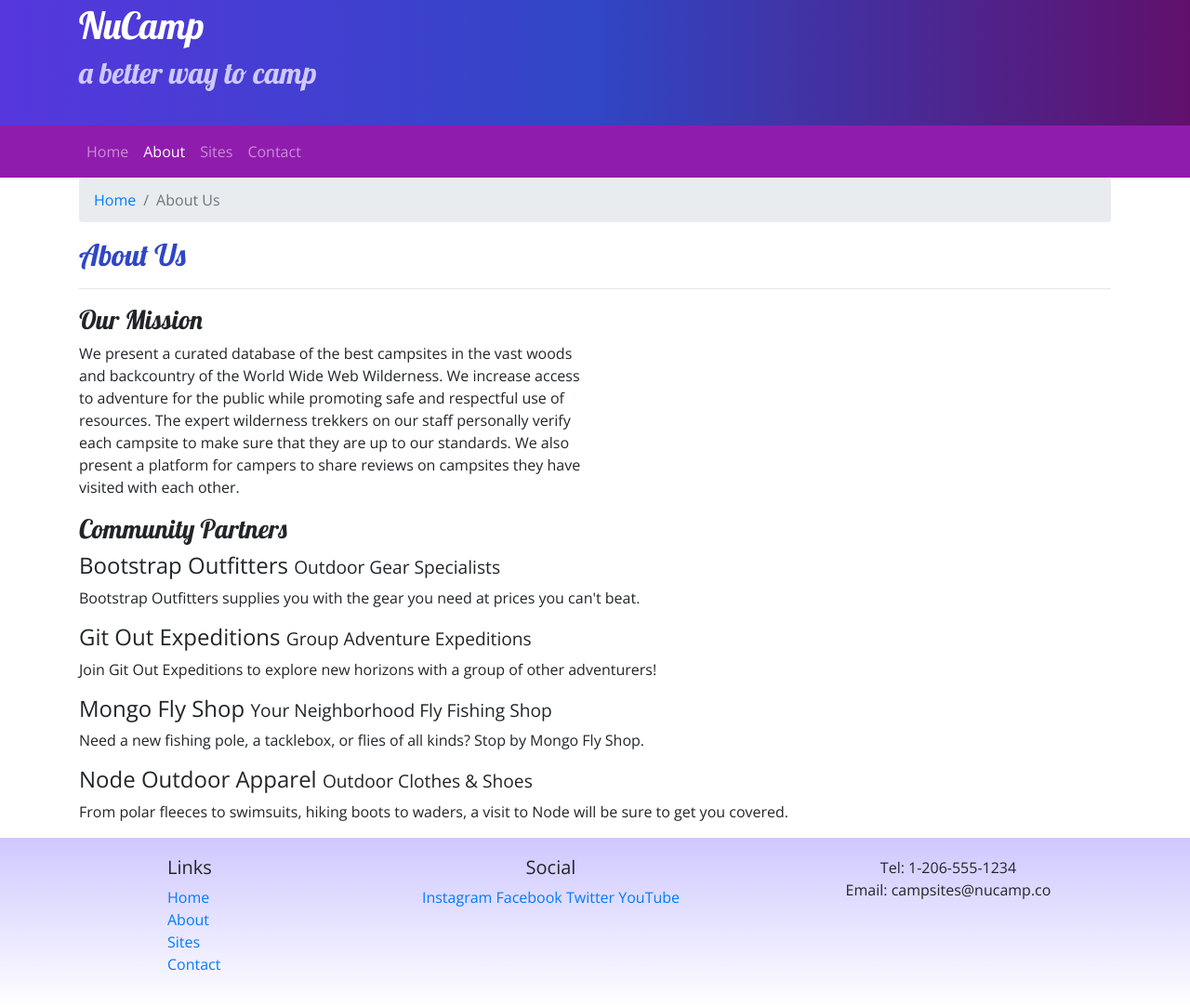
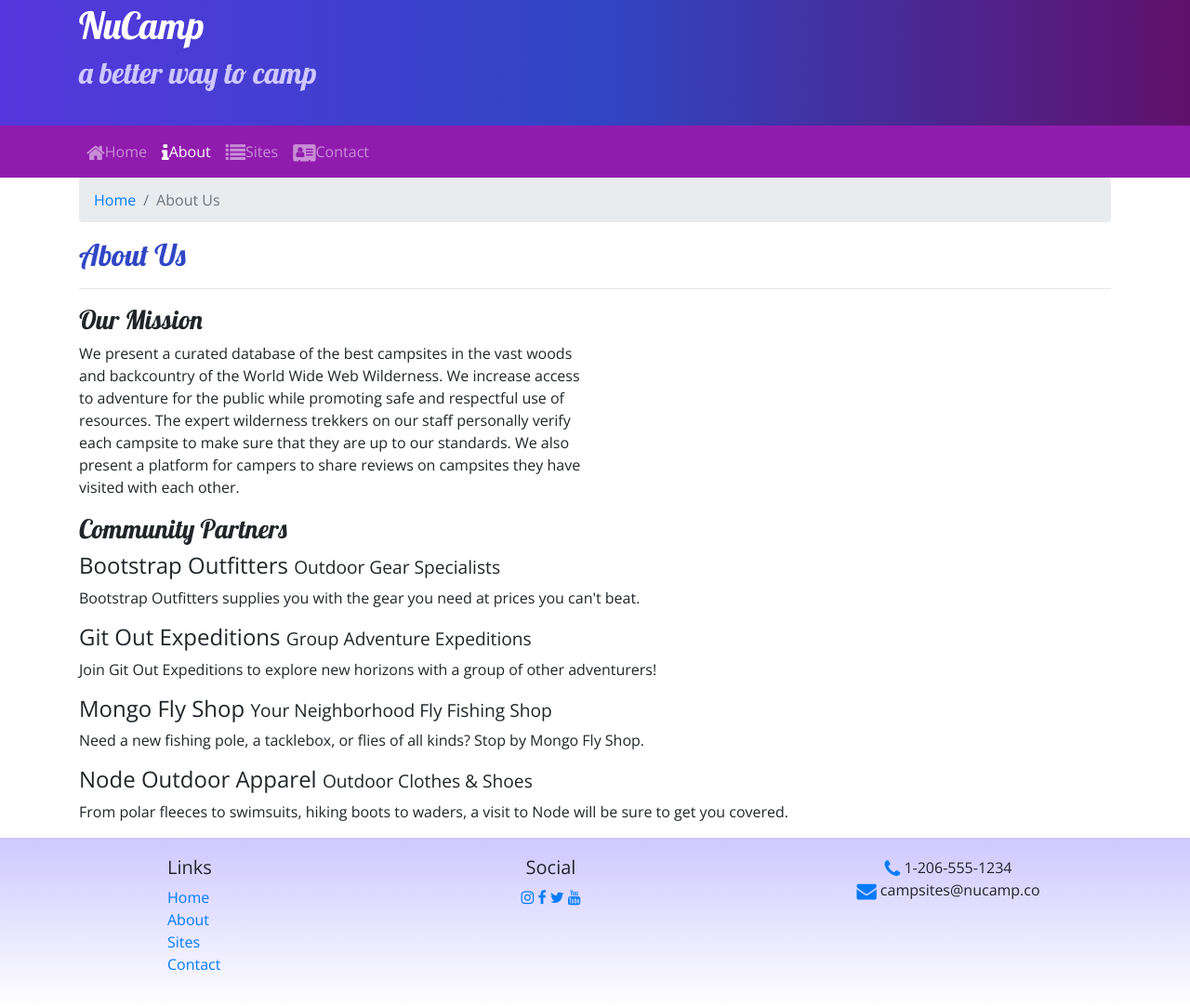
Before and after one commit to itsBrickout/secondtest, a website: page aboutus.html in a window 1280 px wide. Shown: the part 27-1110 px from the top of the page at 93% size. Drawn offline with nearby package versions, Linux system fonts and the light colour scheme.

Commit message:
added icons

```diff
--- a/aboutus.html
+++ b/aboutus.html
@@ -12,6 +12,7 @@
    <!-- Additional CSS must be placed after Bootstrap CSS -->
    <link rel="stylesheet" href="https://fonts.googleapis.com/css?family=Lobster|Open+Sans" />
     <link rel="stylesheet" href="css/styles.css" />
+    <link rel="stylesheet" href="node_modules/font-awesome/css/font-awesome.min.css" />
 
 
     <title>NuCamp: A Better Way To Camp</title>
@@ -39,10 +40,10 @@
             <div class="collapse navbar-collapse" id="nucampNavbar">
                 <ul class="navbar-nav">
                     <ul class="navbar-nav">
-                        <li class="nav-item"><a class="nav-link" href="index.html">Home</a></li>
-                        <li class="nav-item active"><a class="nav-link" href="#">About</a></li>
-                        <li class="nav-item"><a class="nav-link" href="#">Sites</a></li>
-                        <li class="nav-item"><a class="nav-link" href="#">Contact</a></li>
+                        <li class="nav-item"><a class="nav-link" href="index.html"> <i class="fa fa-home fa-lg"></i>Home</a></li>
+                        <li class="nav-item active"><a class="nav-link" href="#"> <i class="fa fa-info fa-lg"></i>About</a></li>
+                        <li class="nav-item"><a class="nav-link" href="#"> <i class="fa fa-list fa-lg"></i>Sites</a></li>
+                        <li class="nav-item"><a class="nav-link" href="#"> <i class="fa fa-address-card fa-lg"></i>Contact</a></li>
                     </ul>
                 </ul>
             </div>
@@ -98,14 +99,14 @@
                 </div>
                 <div class="col-6 col-sm-5 text-center">
                     <h5>Social</h5>
-                    <a href="http://instagram.com/">Instagram</a>
-                    <a href="http://facebook.com/">Facebook</a>
-                    <a href="http://twitter.com/">Twitter</a>
-                    <a href="http://youtube.com/">YouTube</a>
+                    <a href="http://instagram.com/"><i class="fa fa-instagram"></i></a>
+                    <a href="http://facebook.com/"><i class="fa fa-facebook"></i></a>
+                    <a href="http://twitter.com/"><i class="fa fa-twitter"></i></a>
+                    <a href="http://youtube.com/"><i class="fa fa-youtube"></i></a>
                 </div>
                 <div class="col-sm-4 text-center">
-                    Tel: 1-206-555-1234<br />
-                    Email: campsites@nucamp.co
+                    <i class="fa fa-phone fa-lg text-primary"></i> 1-206-555-1234<br />
+                    <i class="fa fa-envelope fa-lg text-primary"></i> campsites@nucamp.co
                 </div>
            </div>
         </div>
```
Also changed, not shown: index.html (+4 -4 lines).
